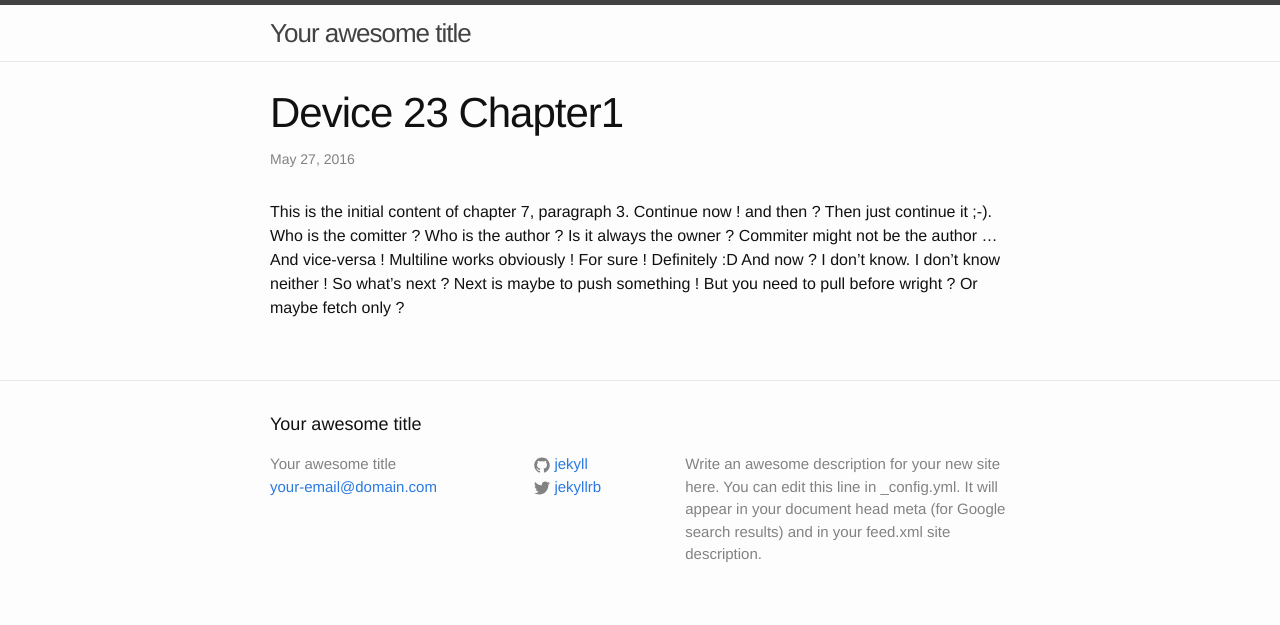
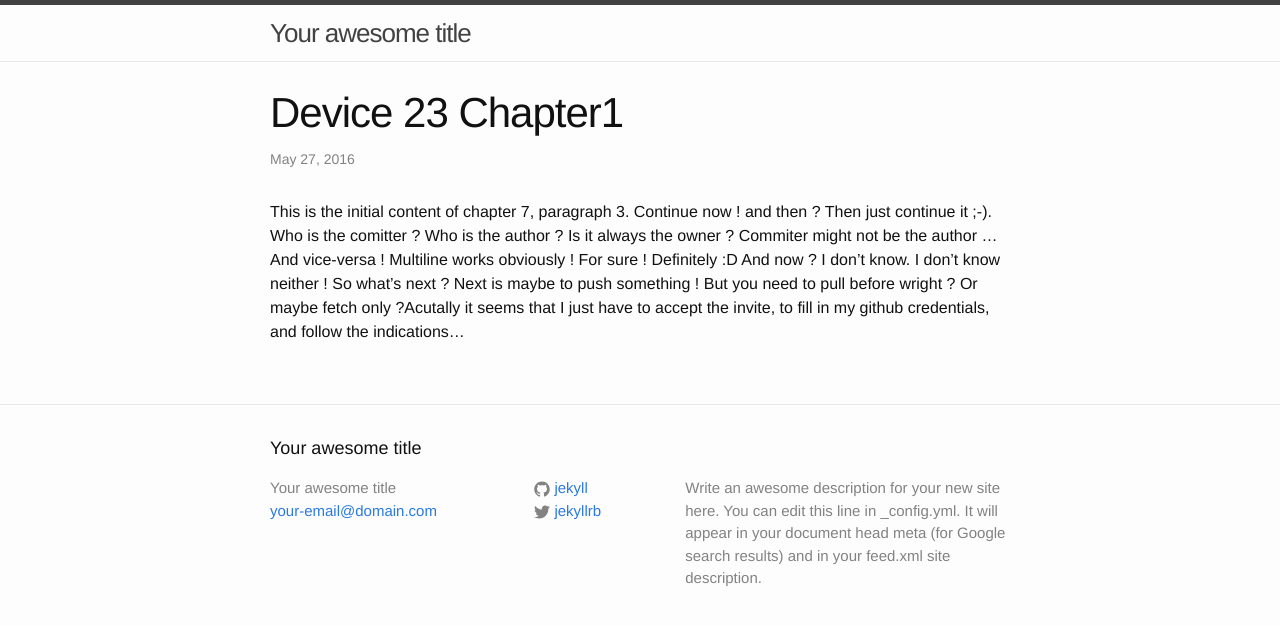
Before and after one commit to mgsx-dev/GitDBSandbox, a Jekyll site: the page built from _posts/2016-05-27-device-23-chapter1.md, in a window 1280 px wide. Shown: the top 625 px of the page. Built offline with Jekyll 4.4.1, drawn with Linux system fonts in a browser that asks for light colours.

Commit message:
Acutally it seems that I just have to accept the invite, to fill in my github credentials, and follow the indications...

```diff
--- a/_posts/2016-05-27-device-23-chapter1.md
+++ b/_posts/2016-05-27-device-23-chapter1.md
@@ -6,4 +6,4 @@
 This is the initial content of chapter 7, paragraph 3. Continue now ! and then ? Then just continue it ;-). Who is the comitter ? Who is the author ? Is it always the owner ? Commiter might not be the author ... And vice-versa !
 Multiline works obviously !
 For sure !
-Definitely :D And now ? I don't know. I don't know neither ! So what's next ? Next is maybe to push something ! But you need to pull before wright ? Or maybe fetch only ?
+Definitely :D And now ? I don't know. I don't know neither ! So what's next ? Next is maybe to push something ! But you need to pull before wright ? Or maybe fetch only ?Acutally it seems that I just have to accept the invite, to fill in my github credentials, and follow the indications...
```
